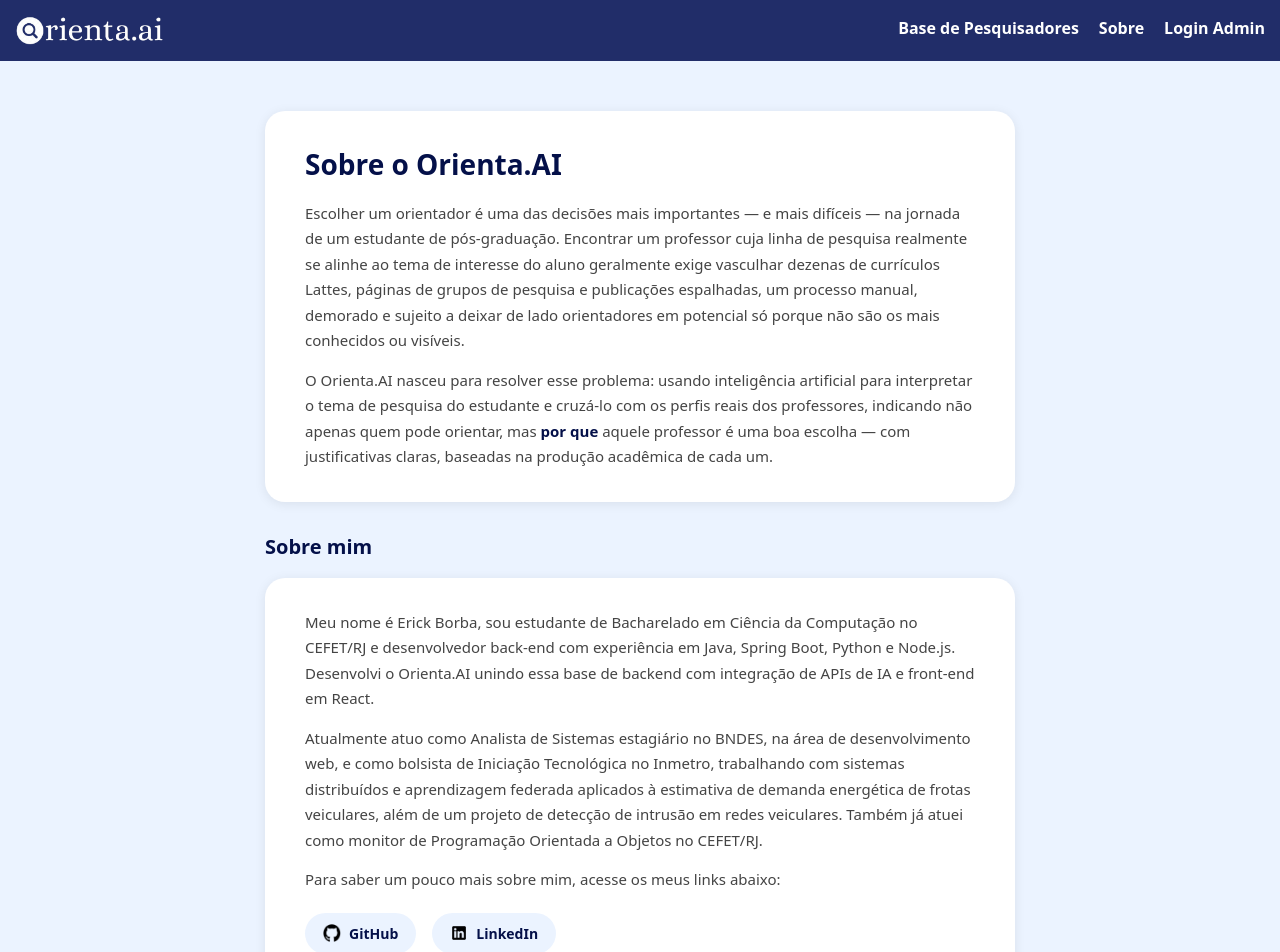
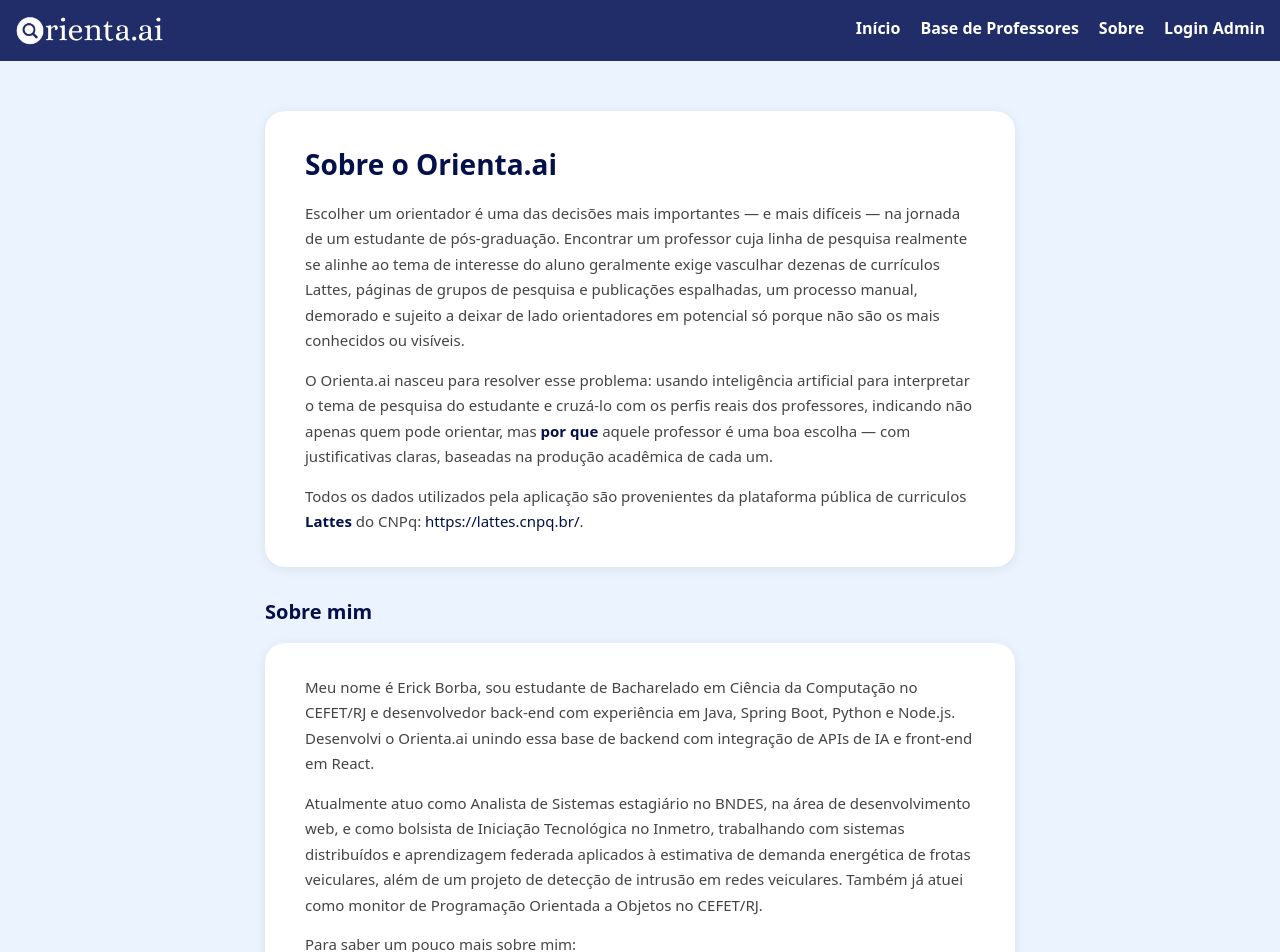
Before and after one commit to erick1-618/orienta-ai, a React (Vite) app in the folder frontend/: page /sobre in a window 1280 px wide. Shown: the top 952 px of the page. Built offline with nearby package versions, Linux system fonts and the light colour scheme; no server answers.

Commit message:
feat: padroniza nomeclatura, nav início

```diff
--- a/frontend/src/components/header/Header.css
+++ b/frontend/src/components/header/Header.css
@@ -31,11 +31,8 @@ header p {
     width: 150px;
 }
 
-#logo:hover {
-    cursor: pointer;
-}
-
 .header-right {
+    margin-left: 20px;
     display: flex;
     align-items: center;
     gap: 20px;
--- a/frontend/src/components/header/Header.jsx
+++ b/frontend/src/components/header/Header.jsx
@@ -26,9 +26,10 @@ const Header = () => {
 
     return (
         <header>
-            <img src={logo} alt="Logo Orienta AI" id="logo" onClick={handleClickHome}/>
+            <img src={logo} alt="Logo Orienta AI" id="logo"/>
             <div className="header-right">
-                <p className="underline-anim" onClick={handleClickPesquisadores}>Base de Pesquisadores</p>
+                <p className="underline-anim" onClick={handleClickHome}>Início</p>
+                <p className="underline-anim" onClick={handleClickPesquisadores}>Base de Professores</p>
                 <p className="underline-anim" onClick={handleClickSobre}>Sobre</p>
                 <p className="underline-anim" onClick={handleClickAdmin}>Login Admin</p>
             </div>
--- a/frontend/src/pages/pesquisador/Pesquisador.jsx
+++ b/frontend/src/pages/pesquisador/Pesquisador.jsx
@@ -23,7 +23,7 @@ export default function Pesquisador() {
                 const data = await response.json()
                 setProfessor(data)
             } catch (err) {
-                setErro('Não foi possível carregar os dados deste pesquisador.')
+                setErro('Não foi possível carregar os dados deste professor.')
                 console.error(err)
             } finally {
                 setLoading(false)
@@ -38,7 +38,7 @@ export default function Pesquisador() {
             <div className="pesquisador-body">
                 <div className="loading">
                     <div className="spinner" />
-                    <p>Carregando pesquisador...</p>
+                    <p>Carregando professor...</p>
                 </div>
             </div>
         )
--- a/frontend/src/pages/sobre/Sobre.css
+++ b/frontend/src/pages/sobre/Sobre.css
@@ -91,3 +91,11 @@
     width: 18px;
     height: 18px;
 }
+
+#lattes-link {
+    color: #041049;
+}
+
+#lattes-link:hover {
+    text-decoration: underline;
+}
--- a/frontend/src/pages/sobre/Sobre.jsx
+++ b/frontend/src/pages/sobre/Sobre.jsx
@@ -9,7 +9,7 @@ export default function Sobre() {
             <div className="sobre-container">
 
                 <section className="sobre-secao problematica">
-                    <h1>Sobre o Orienta.AI</h1>
+                    <h1>Sobre o Orienta.ai</h1>
                     <p>
                         Escolher um orientador é uma das decisões mais importantes — e mais difíceis —
                         na jornada de um estudante de pós-graduação. Encontrar um professor cuja linha
@@ -19,11 +19,15 @@ export default function Sobre() {
                         orientadores em potencial só porque não são os mais conhecidos ou visíveis.
                     </p>
                     <p>
-                        O Orienta.AI nasceu para resolver esse problema: usando inteligência artificial
+                        O Orienta.ai nasceu para resolver esse problema: usando inteligência artificial
                         para interpretar o tema de pesquisa do estudante e cruzá-lo com os perfis reais
                         dos professores, indicando não apenas quem pode orientar, mas <strong>por que</strong> aquele
                         professor é uma boa escolha — com justificativas claras, baseadas na produção
                         acadêmica de cada um.
+                    </p>
+                    <p>
+                        Todos os dados utilizados pela aplicação são provenientes da plataforma
+                        pública de curriculos <strong>Lattes</strong> do CNPq: <a id="lattes-link" href="https://lattes.cnpq.br/" target="_blank" rel="noopener noreferrer">https://lattes.cnpq.br/</a>.
                     </p>
                 </section>
 
@@ -33,7 +37,7 @@ export default function Sobre() {
                         <p>
                             Meu nome é Erick Borba, sou estudante de Bacharelado em Ciência da
                             Computação no CEFET/RJ e desenvolvedor back-end com experiência em
-                            Java, Spring Boot, Python e Node.js. Desenvolvi o Orienta.AI unindo
+                            Java, Spring Boot, Python e Node.js. Desenvolvi o Orienta.ai unindo
                             essa base de backend com integração de APIs de IA e front-end em React.
                         </p>
                         <p>
@@ -45,10 +49,19 @@ export default function Sobre() {
                             atuei como monitor de Programação Orientada a Objetos no CEFET/RJ.
                         </p>
                         <p>
-                            Para saber um pouco mais sobre mim, acesse os meus links abaixo:
+                            Para saber um pouco mais sobre mim:
                         </p>
 
                         <div className="sobre-links">
+                            <a
+                                href="https://www.linkedin.com/in/erick1618/"
+                                target="_blank"
+                                rel="noopener noreferrer"
+                                className="sobre-link"
+                            >
+                                <img src={linkedin} alt="LinkedIn" />
+                                LinkedIn
+                            </a>
                             <a
                                 href="https://github.com/erick1-618/"
                                 target="_blank"
@@ -59,15 +72,6 @@ export default function Sobre() {
                                 GitHub
                             </a>
 
-                            <a
-                                href="https://www.linkedin.com/in/erick1618/"
-                                target="_blank"
-                                rel="noopener noreferrer"
-                                className="sobre-link"
-                            >
-                                <img src={linkedin} alt="LinkedIn" />
-                                LinkedIn
-                            </a>
                         </div>
                     </div>
                 </section>
```
